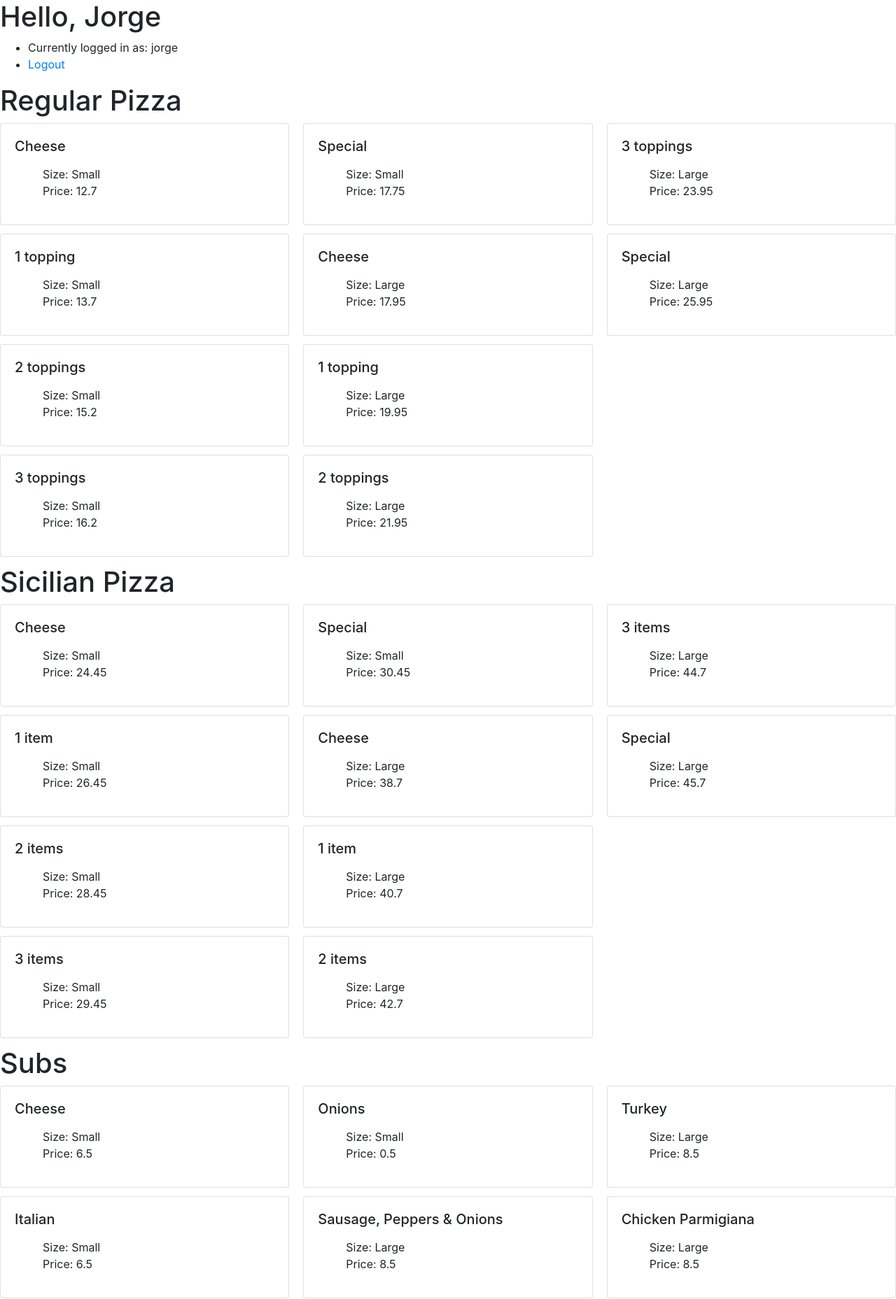
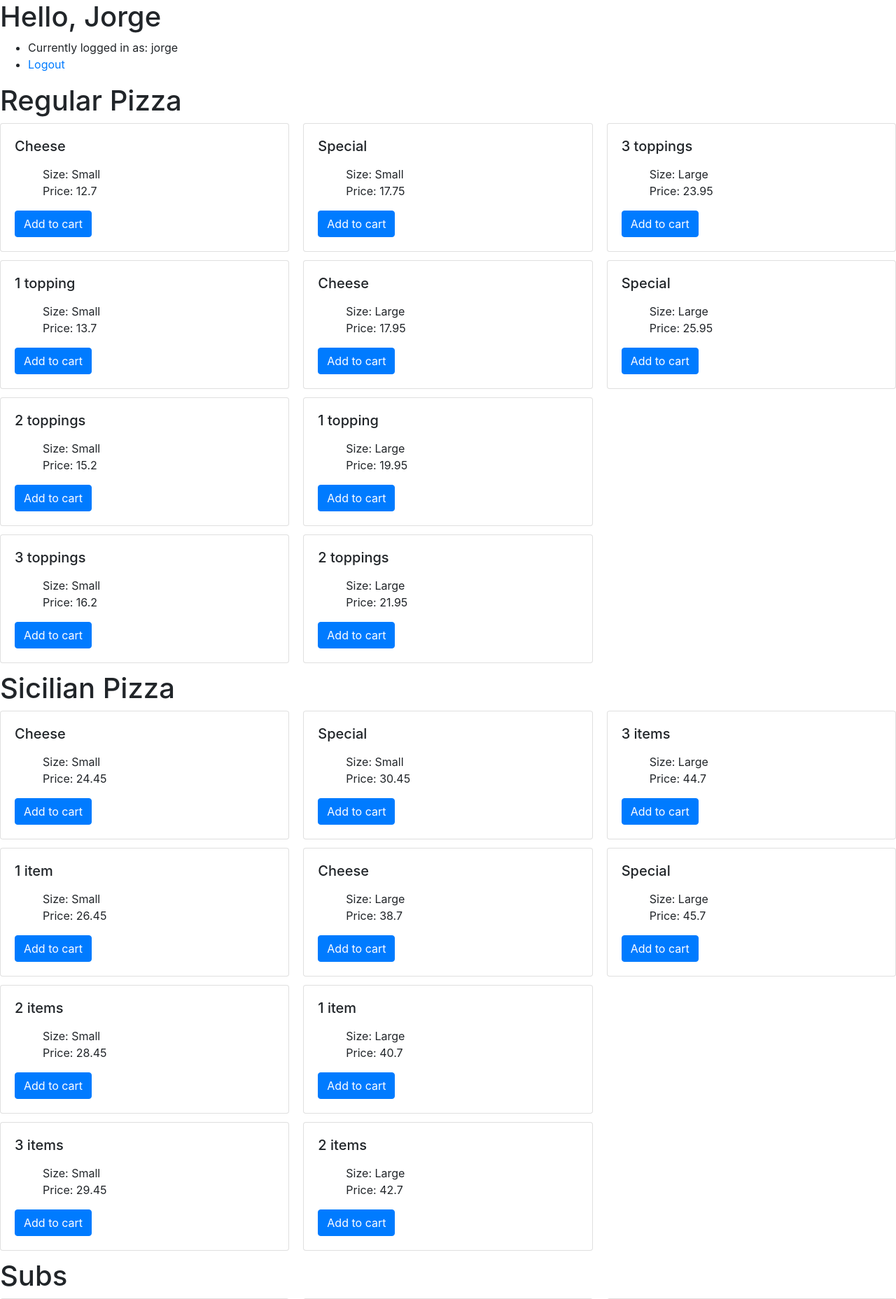
Before and after one commit to jorgealvarezguzman/3, a Django app: page / in a window 1280 px wide. Shown: the top 1857 px of the page at 70% size. Run offline with Django 3.2, Linux system fonts and the light colour scheme; a user stored in the database is signed in; data comes from the database, SQL or seed files in the repository; both versions use the stored data as it was after the commit; some libraries are stand-ins or nearby versions.

Commit message:
Add 'add to cart' button, add cart Django library

```diff
--- a/orders/templates/user.html
+++ b/orders/templates/user.html
@@ -20,6 +20,7 @@
               <li>Price: {{ regularpizza.price }}</li>
           </ul>
         </p>
+        <a href="{% url 'cart_add' regularpizza.id %}" class="btn btn-primary">Add to cart</a>
       </div>
     </div>
     {% endfor %}
@@ -38,6 +39,7 @@
               <li>Price: {{ sicilianpizza.price }}</li>
           </ul>
         </p>
+        <a href="#" class="btn btn-primary">Add to cart</a>
       </div>
     </div>
     {% endfor %}
@@ -56,6 +58,7 @@
               <li>Price: {{ sub.price }}</li>
           </ul>
         </p>
+        <a href="#" class="btn btn-primary">Add to cart</a>
       </div>
     </div>
     {% endfor %}
@@ -73,6 +76,7 @@
               <li>Price: {{ pasta.price }}</li>
           </ul>
         </p>
+        <a href="#" class="btn btn-primary">Add to cart</a>
       </div>
     </div>
     {% endfor %}
@@ -90,6 +94,7 @@
               <li>Price: {{ salad.price }}</li>
           </ul>
         </p>
+        <a href="#" class="btn btn-primary">Add to cart</a>
       </div>
     </div>
     {% endfor %}
@@ -108,6 +113,7 @@
               <li>Price: {{ dinnerplatter.price }}</li>
           </ul>
         </p>
+        <a href="#" class="btn btn-primary">Add to cart</a>
       </div>
     </div>
     {% endfor %}
@@ -125,6 +131,7 @@
 
           </ul>
         </p>
+        <a href="#" class="btn btn-primary">Add to cart</a>
       </div>
     </div>
     {% endfor %}
--- a/orders/views.py
+++ b/orders/views.py
@@ -7,6 +7,8 @@ from orders.forms import RegisterForm
 
 from .models import *
 
+from django.contrib.auth.decorators import login_required
+from cart.cart import Cart
 
 # Create your views here.
 def index(request):
@@ -53,3 +55,47 @@ def login_view(request):
 def logout_view(request):
     logout(request)
     return render(request, "login.html", {"message": "Logged out."})
+
+
+@login_required(login_url="/users/login")
+def cart_add(request, id):
+    cart = Cart(request)
+    product = Product.objects.get(id=id)
+    cart.add(product=product)
+    return redirect("home")
+
+
+@login_required(login_url="/users/login")
+def item_clear(request, id):
+    cart = Cart(request)
+    product = Product.objects.get(id=id)
+    cart.remove(product)
+    return redirect("cart_detail")
+
+
+@login_required(login_url="/users/login")
+def item_increment(request, id):
+    cart = Cart(request)
+    product = Product.objects.get(id=id)
+    cart.add(product=product)
+    return redirect("cart_detail")
+
+
+@login_required(login_url="/users/login")
+def item_decrement(request, id):
+    cart = Cart(request)
+    product = Product.objects.get(id=id)
+    cart.decrement(product=product)
+    return redirect("cart_detail")
+
+
+@login_required(login_url="/users/login")
+def cart_clear(request):
+    cart = Cart(request)
+    cart.clear()
+    return redirect("cart_detail")
+
+
+@login_required(login_url="/users/login")
+def cart_detail(request):
+    return render(request, 'cart/cart_detail.html')
--- a/pizza/settings.py
+++ b/pizza/settings.py
@@ -38,6 +38,7 @@ INSTALLED_APPS = [
     'django.contrib.sessions',
     'django.contrib.messages',
     'django.contrib.staticfiles',
+    'cart',
 ]
 
 MIDDLEWARE = [
@@ -63,12 +64,15 @@ TEMPLATES = [
                 'django.template.context_processors.request',
                 'django.contrib.auth.context_processors.auth',
                 'django.contrib.messages.context_processors.messages',
+                'cart.context_processor.cart_total_amount',
             ],
         },
     },
 ]
 
 WSGI_APPLICATION = 'pizza.wsgi.application'
+
+CART_SESSION_ID = 'cart'
 
 
 # Database
--- a/pizza/urls.py
+++ b/pizza/urls.py
@@ -22,5 +22,13 @@ urlpatterns = [
     path("admin/", admin.site.urls),
     path("register/", views.register, name='register'),
     path("login/", views.login_view, name='login'),
-    path("logout/", views.logout_view, name='logout')
+    path("logout/", views.logout_view, name='logout'),
+    path('cart/add/<int:id>/', views.cart_add, name='cart_add'),
+    path('cart/item_clear/<int:id>/', views.item_clear, name='item_clear'),
+    path('cart/item_increment/<int:id>/',
+         views.item_increment, name='item_increment'),
+    path('cart/item_decrement/<int:id>/',
+         views.item_decrement, name='item_decrement'),
+    path('cart/cart_clear/', views.cart_clear, name='cart_clear'),
+    path('cart/cart-detail/',views.cart_detail,name='cart_detail'),
 ]
--- a/requirements.txt
+++ b/requirements.txt
@@ -1 +1,2 @@
-Django==2.0.3
+Django==2.0.3,
+django-shopping-cart
```
Also changed, not shown: db.sqlite3.
